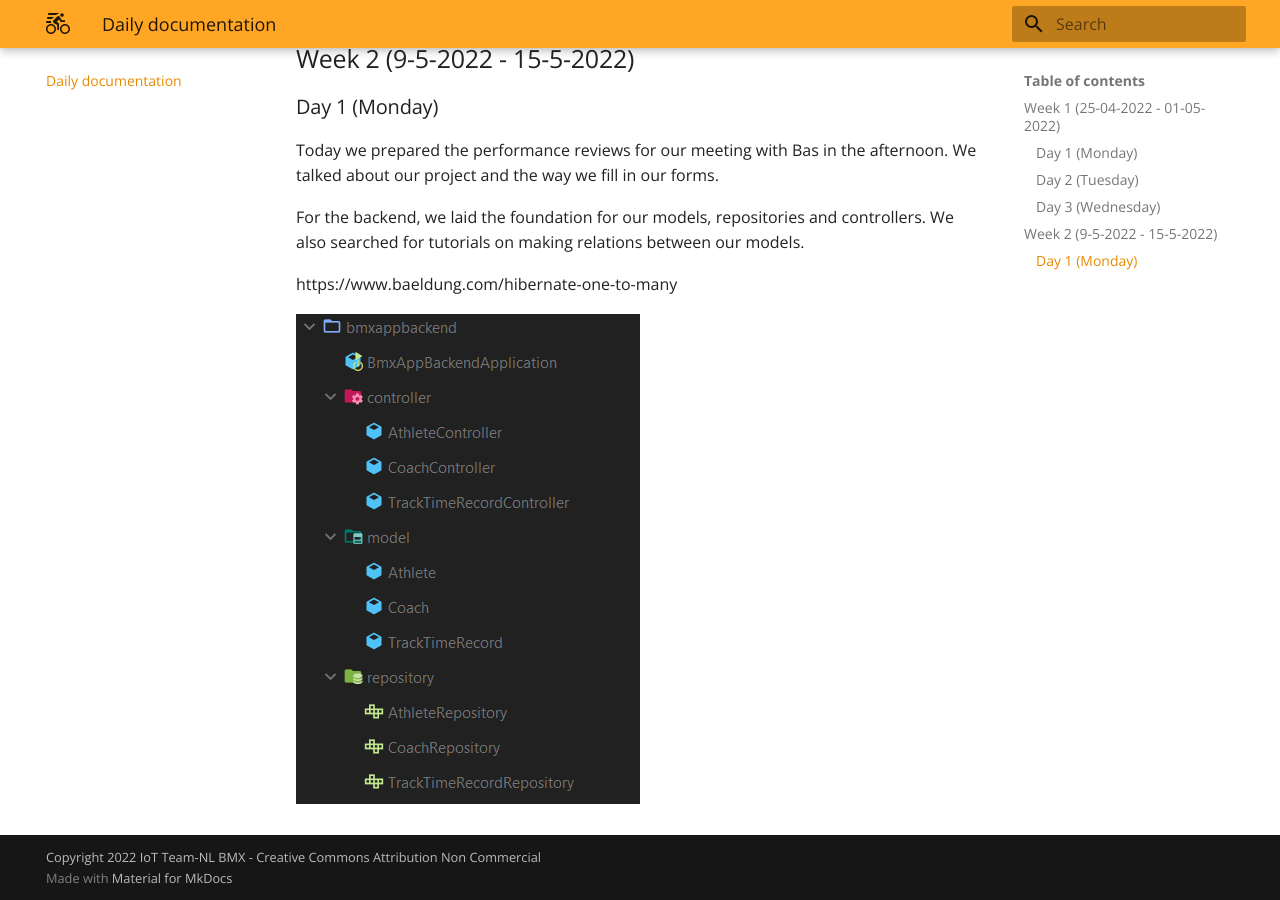
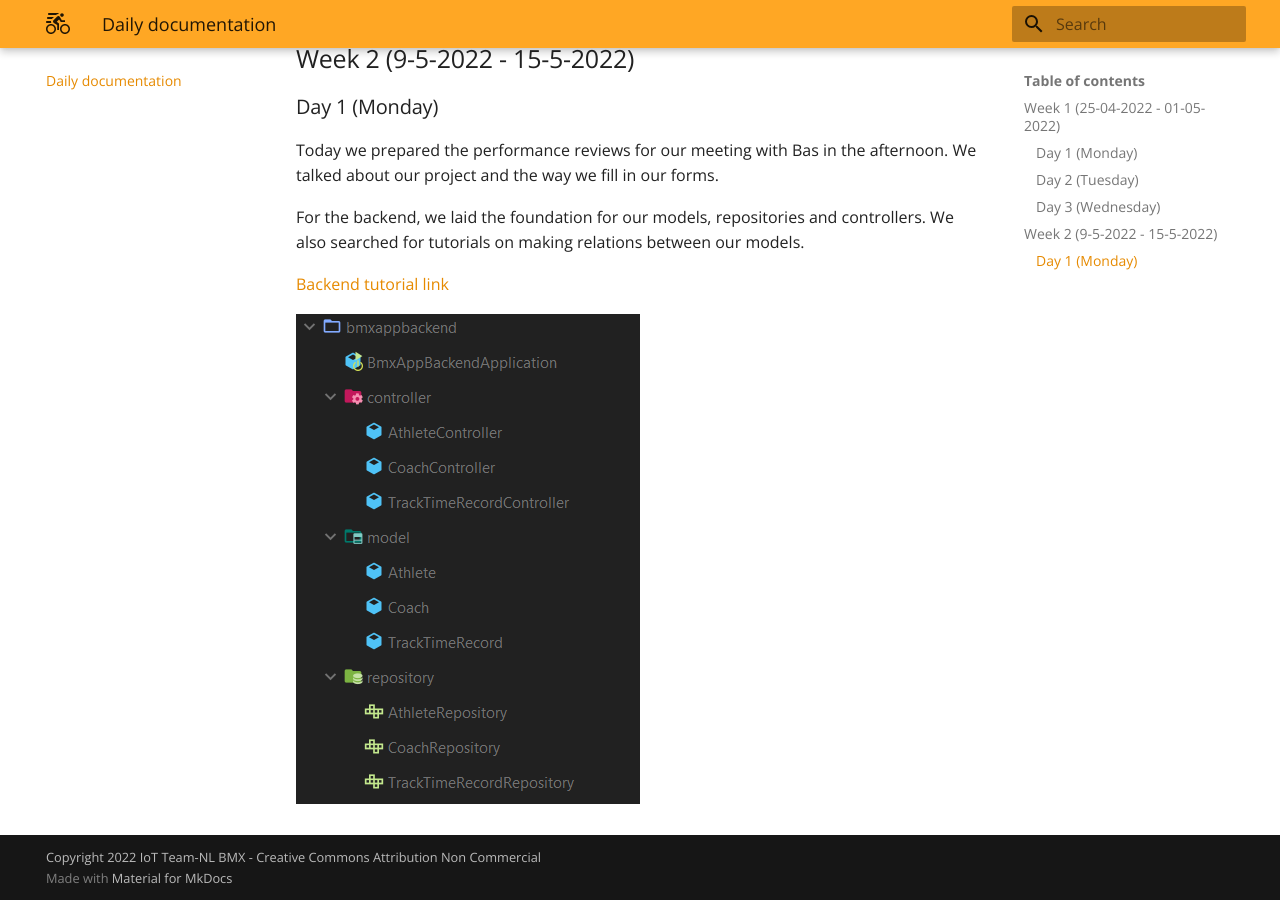
Before and after one commit to TheCodeCompany-Sem/BMX-TEAMNL-IOT, an MkDocs documentation site: the page built from docs/Daily-documentation.md, in a window 1280 px wide and 900 px high, scrolled down 947 px. Built offline with MkDocs 1.6.1 and Material for MkDocs 9.7.7, drawn with Linux system fonts in a browser that asks for light colours.

Commit message:
Update Daily-documentation.md

```diff
--- a/docs/Daily-documentation.md
+++ b/docs/Daily-documentation.md
@@ -32,6 +32,6 @@ Today we prepared the performance reviews for our meeting with Bas in the aftern
 
 For the backend, we laid the foundation for our models, repositories and controllers. We also searched for tutorials on making relations between our models.
 
-https://www.baeldung.com/hibernate-one-to-many
+[Backend tutorial link](https://www.baeldung.com/hibernate-one-to-many)
 
 ![img.png](img.png)
```
